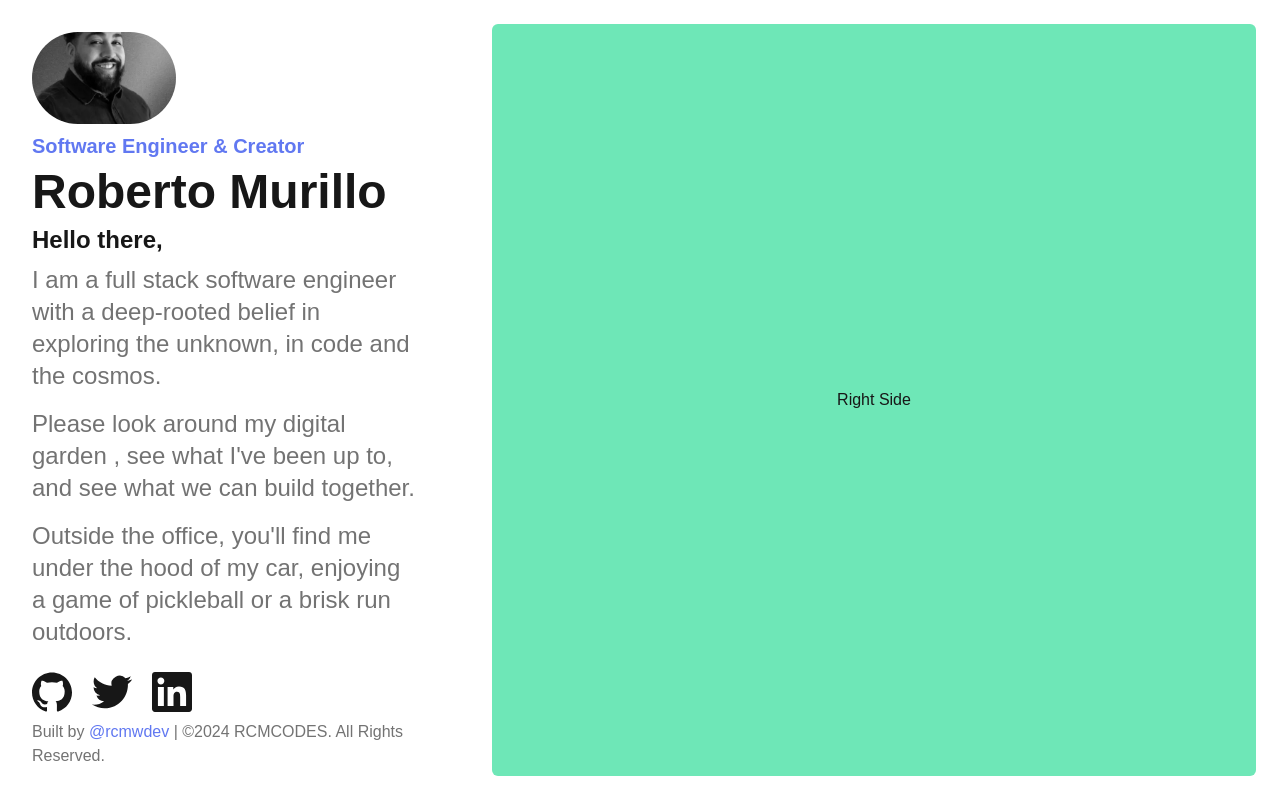
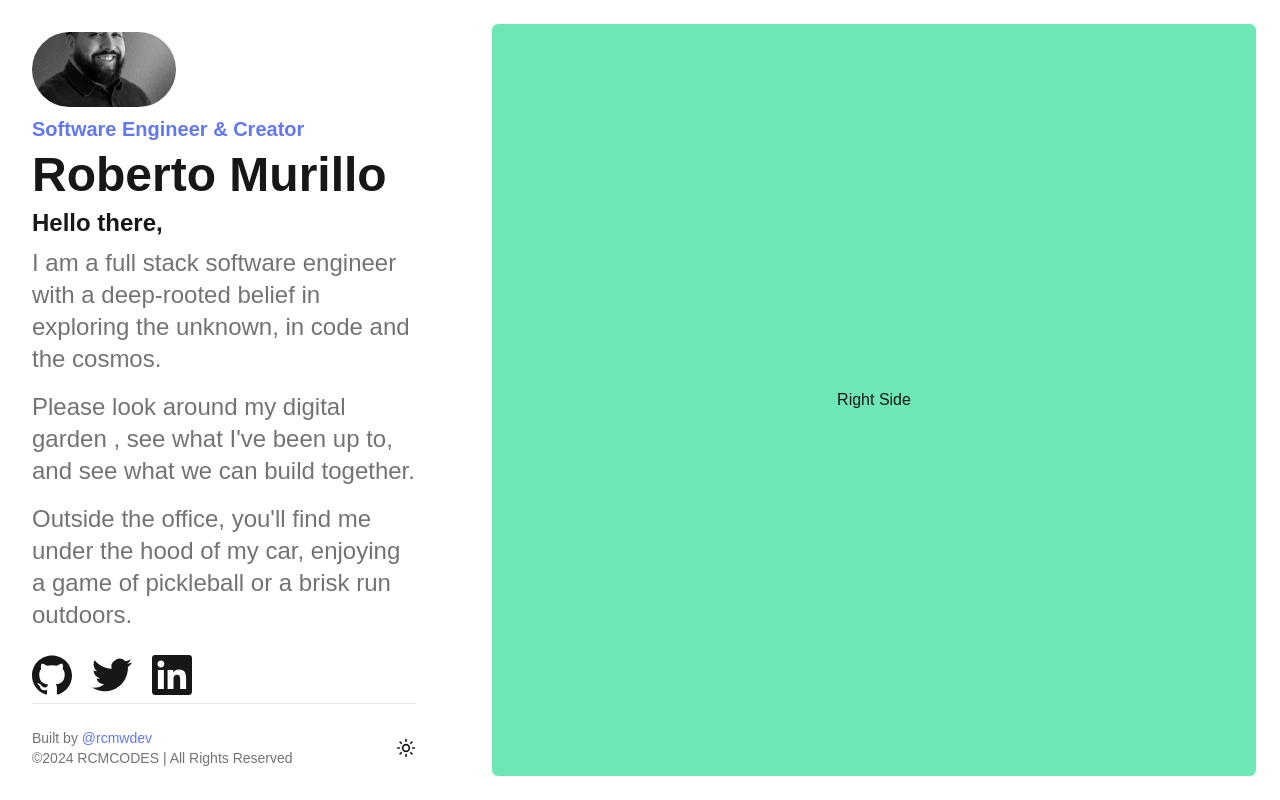
Before and after one commit to rcm-webdev/nextjs-portfolio-bento, a Next.js app: page / in a window 1280 px wide. Built offline with nearby package versions, Linux system fonts and the light colour scheme; a web font is replaced by a local one.

Commit message:
add footer with toggle theme in the bio section

```diff
--- a/app/components/theme-toggle.tsx
+++ b/app/components/theme-toggle.tsx
@@ -11,11 +11,11 @@ export function ThemeToggle() {
       onClick={() => setTheme(theme === "light" ? "dark" : "light")}
     >
       <Sun
-        size="30"
+        size="20"
         className="transition-all scale-100 rotate-0 dark:-rotate-90 dark:scale-0"
       />
       <Moon
-        size="30"
+        size="20"
         className="absolute transition-all scale-0 rotate-90 dark:rotate-0 dark:scale-100"
       />
       <span className="sr-only">Toggle theme</span>
--- a/app/page.tsx
+++ b/app/page.tsx
@@ -73,15 +73,16 @@ export default function Home() {
             </button>
           </div>
           {/* Footer */}
-          <div>
-            <div>
+          <div className="pt-6 text-sm border-t border-neutral-200 dark:border-neutral-800 ">
+            <div className="flex justify-between items-center w-full">
               <span className="text-neutral-500">
                 Built by{" "}
                 <a href="https://x.com/rcmwdev" className="text-primary">
-                  @rcmwdev
+                  @rcmwdev <br />
                 </a>{" "}
-                | &#169;2024 RCMCODES. All Rights Reserved.
+                &#169;2024 RCMCODES | All Rights Reserved
               </span>
+              <ThemeToggle />
             </div>
           </div>
         </div>
```
